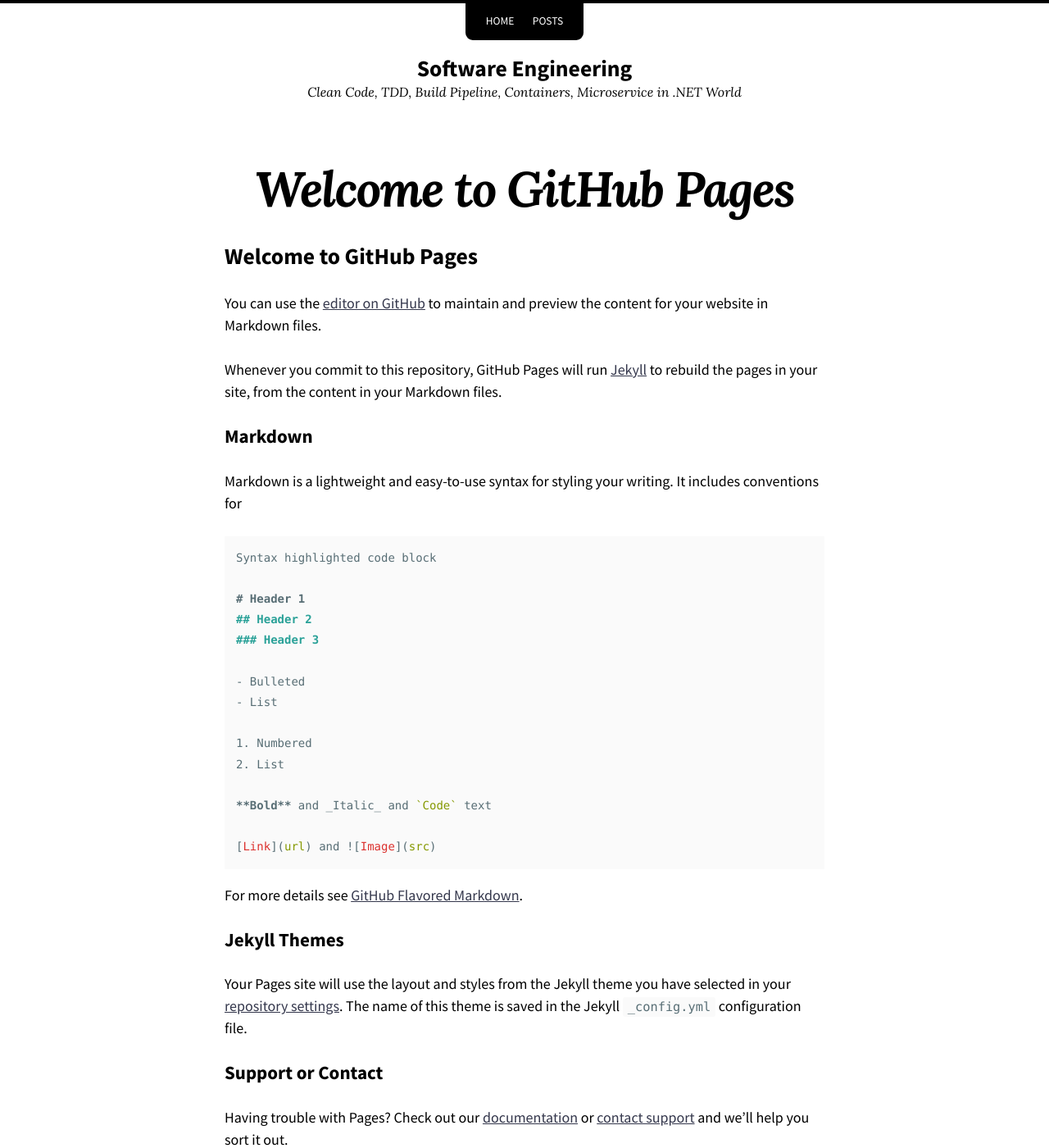
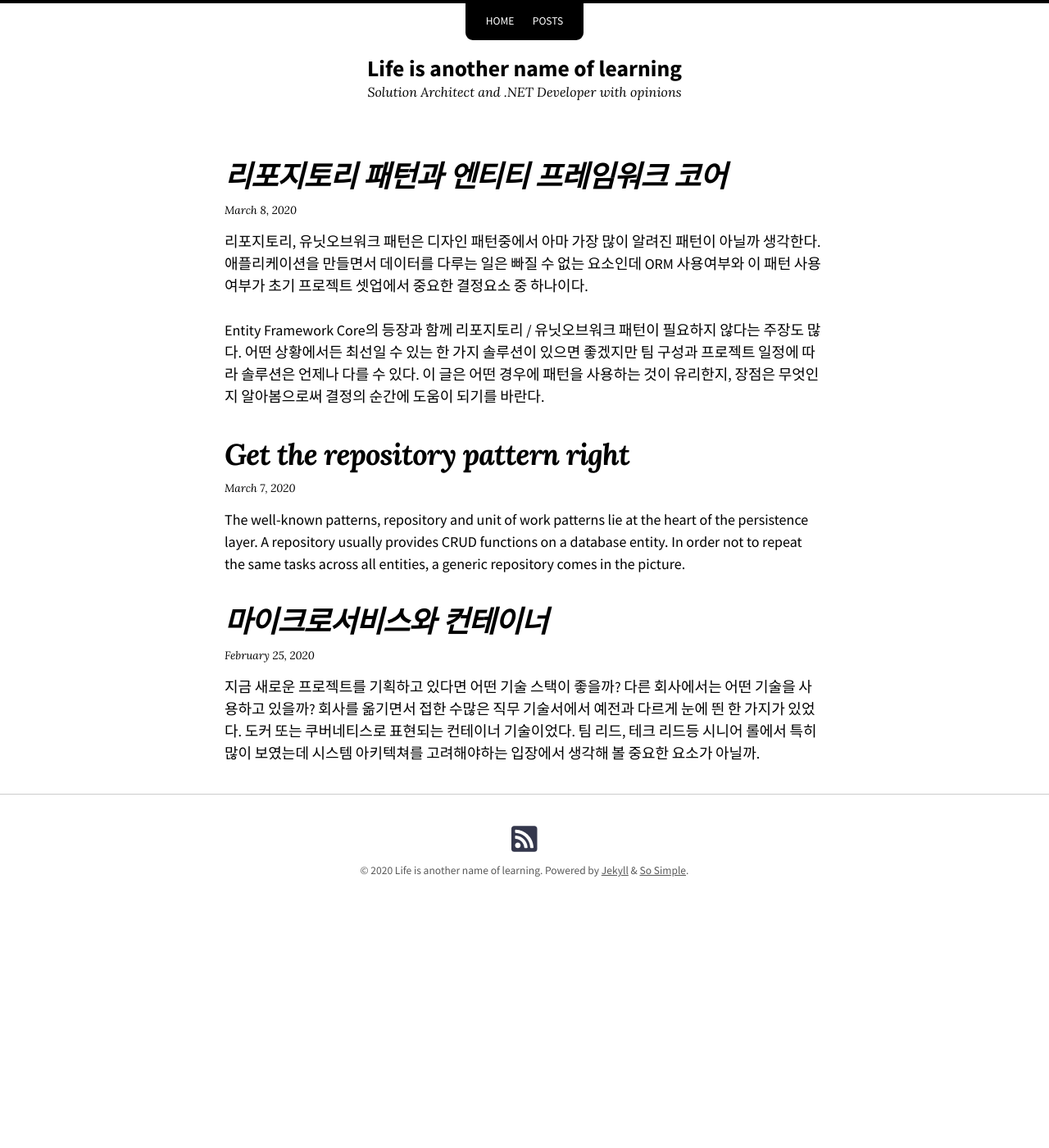
Before and after one commit to JakeRyu/JakeRyu.github.io, a Jekyll site: the page built from index.md, in a window 1280 px wide and 1400 px high. Shown: the whole window at 82% size. Built offline with Jekyll 4.4.1, drawn with Linux system fonts in a browser that asks for light colours; nearby versions of some CDN libraries; our own code applies the rules of GitHub Pages for plain Markdown files; some of the changed lines change nothing that is shown; some of the changed text lies outside the part shown.

Commit message:
Groundwork done

````diff
--- a/_config.yml
+++ b/_config.yml
@@ -17,8 +17,8 @@
 remote_theme: "mmistakes/so-simple-theme@3.2.0"
 skin: "/assets/css/skins/default.css"
 locale: en-US
-title: "Software Engineering"
-description: "Clean Code, TDD, Build Pipeline, Containers, Microservice in .NET World"
+title: "Life is another name of learning"
+description: "Solution Architect and .NET Developer with opinions"
 baseurl: "/"
 url: "https://jakeryu.github.io"
 logo: # path of site logo, e.g. "/images/logo.png"
@@ -88,9 +88,9 @@ defaults:
 
 # Site Author
 author:
-  name:
+  name: Jake (Jihyung) Ryu
   picture:
-  email:
+  email: jake.ryu@outlook.com
   twitter:
   links:
     - title:
--- /dev/null
+++ b/_posts/2020-03-08-repository-pattern-1-k.md
@@ -0,0 +1,225 @@
+---
+title: "리포지토리 패턴과 엔티티 프레임워크 코어"
+excerpt_separator: "<!--more-->"
+categories:
+  - Korean
+tags:
+  - repository-pattern
+  - unit-of-work-pattern
+  - design-pattern
+  - ef-core
+---
+리포지토리, 유닛오브워크 패턴은 디자인 패턴중에서 아마 가장 많이 알려진 패턴이 아닐까 생각한다. 애플리케이션을 만들면서 데이터를 다루는 일은 빠질 수 없는 요소인데 ORM 사용여부와 이 패턴 사용여부가 초기 프로젝트 셋업에서 중요한 결정요소 중 하나이다.
+
+Entity Framework Core의 등장과 함께 리포지토리 / 유닛오브워크 패턴이 필요하지 않다는 주장도 많다. 어떤 상황에서든 최선일 수 있는 한 가지 솔루션이 있으면 좋겠지만 팀 구성과 프로젝트 일정에 따라 솔루션은 언제나 다를 수 있다. 이 글은 어떤 경우에 패턴을 사용하는 것이 유리한지, 장점은 무엇인지 알아봄으로써 결정의 순간에 도움이 되기를 바란다.
+
+<!--more-->
+
+## EF Core vs. 패턴
+
+전문가들은 리포지터리 패턴에 대해 어떻게 생각하고 있을까?
+
+> I'm over Repositories, and definitely over abstracting your data layer. 한 때는 리포지토리를 사용했지만 지금은 아니다. 더 이상 데이터 레이어를 추상화하지 않는다.
+>
+> [Jimmy Borad](https://jimmybogard.com/)
+
+> No, you don't need a repository. But there are many benefits and you should consider it. 리토지토리가 꼭 필요하지는 않다. 그러나, 많은 장점이 있기 때문에 고려해봐야 한다.
+>
+> [Steve Smith](https://deviq.com/me/steve-smith/)
+
+
+> No, the repository/unit-of-work pattern isn't useful with EF Core. 그 패턴은 EF Core를 사용하면서 쓸모없다.
+>
+> [John Smith](https://www.thereformedprogrammer.net/)
+
+전반적인 의견을 봤을 때 이 패턴은 *더이상 굳이* 필요하지 않은 것 처럼 들린다. 그 배경에는 다음과 같은 생각들이 있다.
+1. 패턴을 구현하기 위해 코딩을 더해야 한다.
+2. EF Core의 `DbContext`는 Unit-Of-Work 처럼 동작한다.
+3. `DbSet` 또한 리포지토리 처럼 동작한다.
+4. 리포지토리가 없으면 단위 테스트가 힘든데, EF Core는 단위 테스트를 위한 기능을 제공한다.
+
+Steve는 중도적인 입장이며 패턴의 장점을 놓치지 말라고 한다. 내가 생각하는 패턴의 장점은,
+1. `DbContex`를 경험이 부족한 개발자에게 직접 노출시키는 위험을 줄일 수 있다.
+2. 리포지토리에서 제공하는 메서드만으로 데이터 변경을 허용하면 코드 재사용성을 높일 수 있고 품질관리를 할 수 있다.
+3. 패턴을 사용하여 ORM을 감싼다면, EF Core를 사용하다가 NHibernate로 옮겨 갈때 클라이언트 코드는 변경하지 않아도 된다. 클라이언트 코드는 패턴을 사용하기 때문에 ORM에 종속적이지 않다.
+
+*리포지토리 패턴이 유용했던 시대가 있었다. Raw SQL을 사용하거나 스토어드 프로시져를 혼용해 사용하거나 해서 데이터 액세스에 통일된 원칙을 제공해야 했을 때, 또는 개발자에게 SQL을 다루는 부담을 줄이기 위해 유용하게 사용되었다. ORM을 사용하면서부터는 데이터보다는 코드 관점에서 생각하게 되었다. 리포지토리를 바라보는 관점이 오브젝트 컬렉션으로 바뀌면서 패턴은 굳이 필요없게 된 것이 아닐까.*
+
+아뭏든 당신이 프로젝트 리더라면 패턴의 장점을 프로젝트 팀의 구성과 함께 생각해 볼 필요가 있겠다. 팀 구성에 주니어 개발자가 다수 포함되어 있고 ORM의 경험이 없다면, 그리고 시니어에게 패턴을 구현하고 관리할 여력이 있다면 패턴을 사용하는 것이 개발 퍼포먼스에 긍정적으로 작용할 것이다.
+
+반면, 팀 구성이 시니어 위주고 그들의 EF Core에 대한 이해도가 높다면 패턴의 장점은 희석되므로 오히려 시니어 개발자에게 보다 많은 자유도를 허용하는 것이 좋을 것이다.
+
+## EF Core는 이미 리포지토리/유닛오브워크 패턴을 구현하고 있다?
+
+EF Core를 패턴 구현의 관점에서 살펴보자. 아래 코드는 [공식 사이트](https://docs.microsoft.com/en-us/ef/core/)에서 가져왔다. 블로그를 조회하고 추가하는 아주 간단한 사용예다.
+
+```csharp
+using Microsoft.EntityFrameworkCore;
+using System.Collections.Generic;
+
+public class BloggingContext : DbContext
+{
+    public DbSet<Blog> Blogs { get; set; }
+    public DbSet<Post> Posts { get; set; }
+
+    protected override void OnConfiguring(DbContextOptionsBuilder optionsBuilder)
+    {
+        optionsBuilder.UseSqlServer(
+            @"Server=(localdb)\mssqllocaldb;Database=Blogging;Integrated Security=True");
+    }
+}
+
+public class Blog
+{
+    public int BlogId { get; set; }
+    public string Url { get; set; }
+    public int Rating { get; set; }
+    public List<Post> Posts { get; set; }
+}
+
+public class Post
+{
+    public int PostId { get; set; }
+    public string Title { get; set; }
+    public string Content { get; set; }
+
+    public int BlogId { get; set; }
+    public Blog Blog { get; set; }
+}
+```
+
+```csharp
+using (var db = new BloggingContext())
+{
+    // 조회
+    var blogs = db.Blogs
+        .Where(b => b.Rating > 3)
+        .OrderBy(b => b.Url)
+        .ToList();
+}
+```
+
+```csharp
+using (var db = new BloggingContext())
+{
+    // 저장
+    var blog = new Blog { Url = "http://sample.com" };
+    db.Blogs.Add(blog);
+    db.SaveChanges();
+}
+```
+
+위 코드를 Post는 생략하고 리포지토리/유닛오브워크 패턴으로 바꿔보았다.
+
+```csharp
+public class UnitOfWork : IDisposable
+{
+    public BlogRepository Blogs { get; set; }
+    public PostRepository Posts { get; set; }
+
+    public UnitOfWork()
+    {
+        Blogs = new BlogRepository();
+        Posts = new PostRepository();
+    }
+
+    public void SaveChanges()
+    {
+        // 모든 리포지토리의 변경된 내용 저장
+    }
+
+    public void Dispose()
+    {
+        // 외부 리소스 - 데이터베이스, 파일등 리소스 처리
+    }
+}
+
+public class BlogRepository
+{
+    private List<Blog> blogs = new List<Blog>();
+
+    public void Add(Blog entity) => blogs.Add(entity);
+
+    public void Remove(Blog entity) => blogs.Remove(entity);
+
+    public IEnumerable<Blog> GetBlogsWithRatingGreaterThan(int rating) =>
+        blogs.Where(b => b.Rating > 3).OrderBy(b => b.Url).ToList();
+}
+
+public class Blog
+{
+    public int BlogId { get; set; }
+    public string Url { get; set; }
+    public int Rating { get; set; }
+    public List<Post> Posts { get; set; }
+}
+
+public class Post
+{
+    // 생략
+}
+```
+
+그리고 클라이언트 코드에서 다음과 같이 사용할 수 있겠다.
+
+```csharp
+// 조회
+using (var uow = new UnitOfWork())
+{
+    var blogs = uow.Blogs.GetBlogsWithRatingGreaterThan(3);
+}
+
+// 저장
+using (var uow = new UnitOfWork())
+{
+    var blog = new Blog { Url = "http://sample.com"};
+    uow.Blogs.Add(blog);
+    uow.SaveChanges();
+}
+```
+
+구조가 거의 똑같고 사용 예도 유사하다. 이런 점 때문에 패턴의 필요성이 떨어지는 것 같다. 하지만, 패턴은 내가 원하는대로 커스터마이징할 수 있고 Aggregate 작성도 쉽다는 장점이 있다. 또한 코딩 스타일이 만들어 내는 차이도 존재한다.
+
+## 코딩에서 보이는 패턴의 장점
+
+#### 적은 코드 중복
+
+```csharp
+var blogs = db.Blogs
+    .Where(b => b.Rating > 1)
+    .OrderBy(b => b.Url)
+    .ToList();
+
+var blogs = db.Blogs
+    .Where(b => b.Rating > 3)
+    .OrderBy(b => b.Url)
+    .ToList();
+
+// vs.
+
+var blogs = uow.Blogs.GetBlogsWithRatingGreaterThan(1);
+var blogs = uow.Blogs.GetBlogsWithRatingGreaterThan(3);
+```
+
+같은 쿼리면서 조건만 조금 다르게 사용하는 경우, 그 조건을 파라미터로 만들면 코드 중복을 막을 수 있다.
+
+#### 가독성
+LINQ를 해석하는 것보다는 의미있는 메서드명이 읽기 쉽다. 유닛 테스트를 작성할 때도 `new Mock<DbSet<Blog>>()` 보다는 리포지토리를 사용하는 쪽이 보기에 편하다.
+
+#### 관리 포인트
+정렬 순서를 ACS에서 DESC으로 바꾼다고 가정해 보자. 리포지토리가 있다면 한 곳에서만 변경하면 된다.
+
+#### Aggregate 엔티티
+만약 Post 엔티티와 Blog 엔티티를 하나의 리포지토리로 묶어야 한다고 가정할 때, EF Core에서는 어떻게 해야 할지 막막하다. 몇 개의 `DbSet<T>`을 묶는 개념이 존재하는지 모르겠다. 반면 리포지토리에서는 간단하게 처리할 수 있다. [이어지는 포스트]() 에서 그 구현을 확인할 수 있다.
+
+## 결론
+
+패턴을 원한다면 EF Core와 함께 사용하도록 구성하는 것이 매우 쉽다. EF Core가 이미 패턴이 정의하는 방식대로 동작하기 때문에 구성도 쉽고 대부분의 작업을 위임하면 그만이기 때문이다. 어떻게 구현하는지는 [이어지는 포스트]()에서 구현된 모습을 확인할 수 있다.
+
+팀 구성과 프로젝트의 크기가 패턴의 사용여부를 결정하는 중요한 요소일 것이다. 아니면, 리더쉽의 개인적인 취향도 무시할 수는 없다.
+
+마틴 파울러가 생각하는 리포지토리의 정의와 함께 이 글을 맺는다.
+
+> A repository performs the tasks of an intermediary between the domain model layers and data mapping, acting in a similar way to a set of domain objects in memory. Client objects declaratively build queries and send them to the repositories for answers. Conceptually, a repository encapsulates a set of objects stored in the database and operations that can be performed on them, providing a way that is closer to the persistence layer. Repositories, also, support the purpose of separating, clearly and in one direction, the dependency between the work domain and the data allocation or mapping.
+>
+> 리포지토리는 도메인 모델 레이어와 데이터 매핑 사이에서 중재자 역할을 한다. 마치 메모리에 존재하는 도메인 객체의 컬렉션을 사용하는 것과 유사하다. 리포지토리를 사용하는 클라이언트 객체는 선언적으로 질의을 만들어 보내고 답을 기다린다. 리포지토리는 저장 레이어와 유사한 방식을 취하면서 데이터베이스의 객체 컬렉션과 그 것을 다루는 오퍼레이션을 캡슐화한다. 또한, 작업 도메인과 데이터 매핑 사이의 종속성을 단방향으로 깔끔하게 분리한다는 목적을 이행하고 있다.
--- a/index.md
+++ b/index.md
@@ -4,42 +4,3 @@ limit: 10
 show_excerpts: true
 entries_layout: list
 ---
-
-
-## Welcome to GitHub Pages
-
-You can use the [editor on GitHub](https://github.com/JakeRyu/jakeryu.github.io/edit/master/index.md) to maintain and preview the content for your website in Markdown files.
-
-Whenever you commit to this repository, GitHub Pages will run [Jekyll](https://jekyllrb.com/) to rebuild the pages in your site, from the content in your Markdown files.
-
-### Markdown
-
-Markdown is a lightweight and easy-to-use syntax for styling your writing. It includes conventions for
-
-```markdown
-Syntax highlighted code block
-
-# Header 1
-## Header 2
-### Header 3
-
-- Bulleted
-- List
-
-1. Numbered
-2. List
-
-**Bold** and _Italic_ and `Code` text
-
-[Link](url) and ![Image](src)
-```
-
-For more details see [GitHub Flavored Markdown](https://guides.github.com/features/mastering-markdown/).
-
-### Jekyll Themes
-
-Your Pages site will use the layout and styles from the Jekyll theme you have selected in your [repository settings](https://github.com/JakeRyu/jakeryu.github.io/settings). The name of this theme is saved in the Jekyll `_config.yml` configuration file.
-
-### Support or Contact
-
-Having trouble with Pages? Check out our [documentation](https://help.github.com/categories/github-pages-basics/) or [contact support](https://github.com/contact) and we’ll help you sort it out.
````
